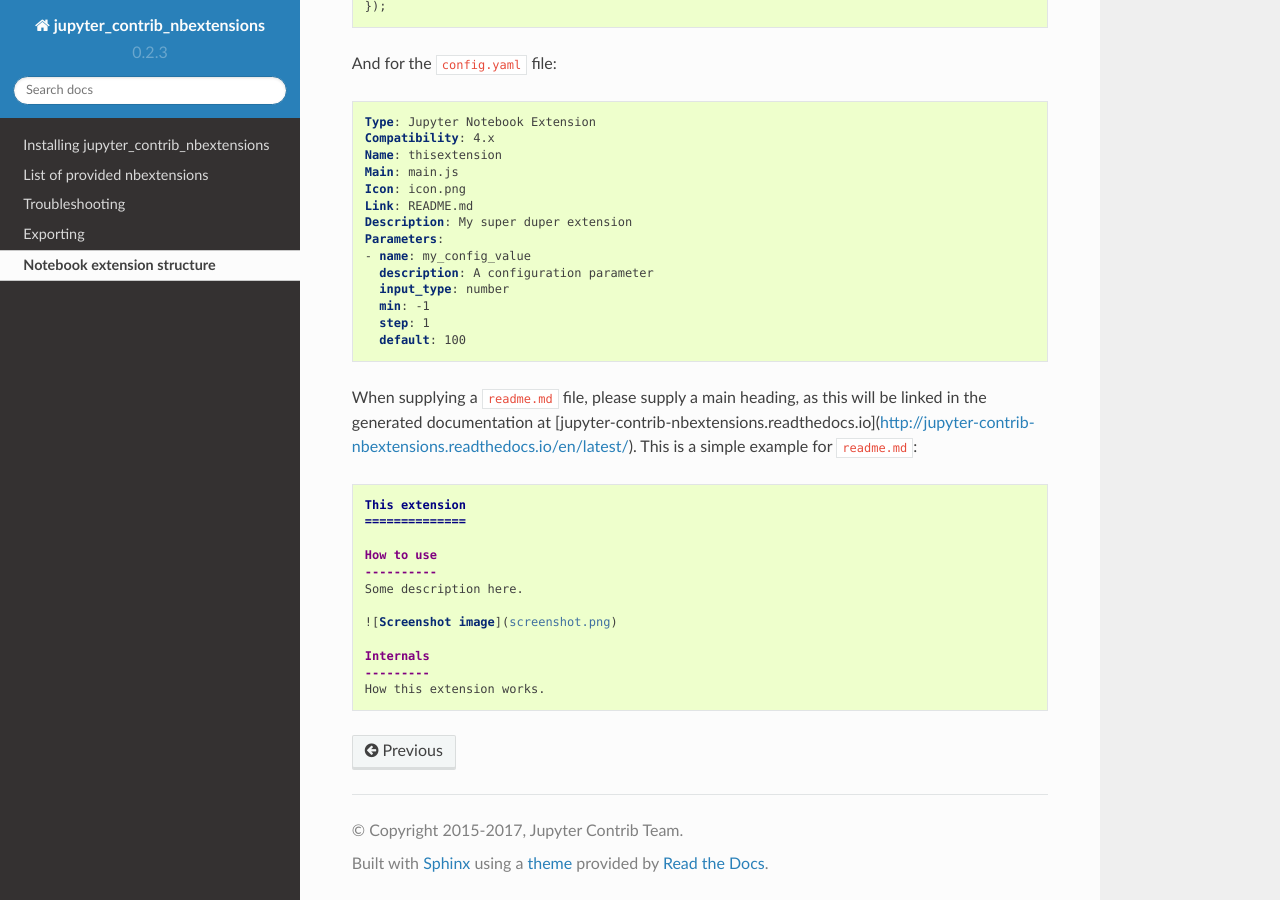
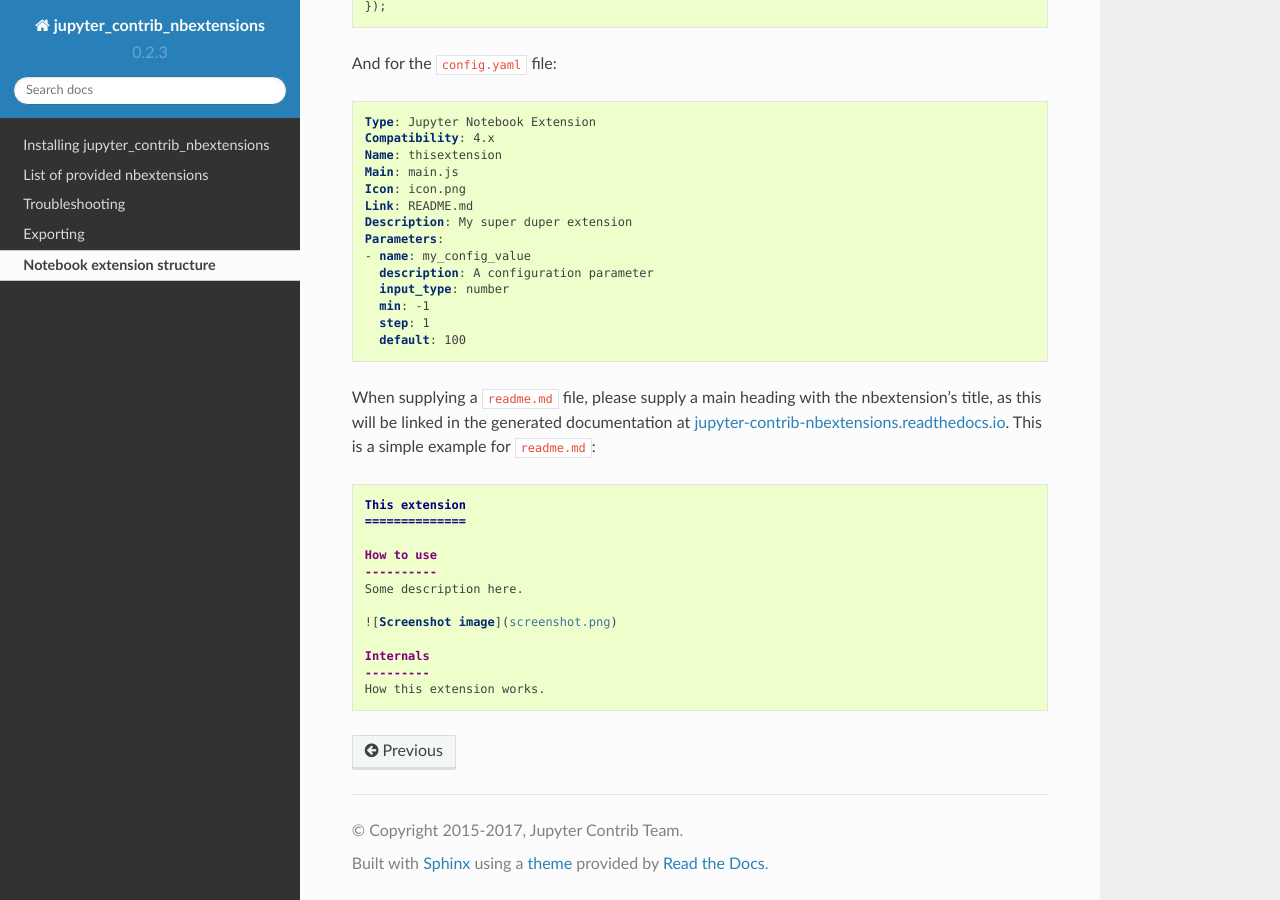
Before and after one commit to ipython-contrib/jupyter_contrib_nbextensions, a Sphinx documentation site: the page built from docs/source/internals.rst, in a window 1280 px wide and 900 px high, scrolled down 1358 px. Built offline with Sphinx 7.4.7 and the Read the Docs theme 2.0.0, drawn with Linux system fonts in a browser that asks for light colours.

Commit message:
[docs] fix markdown link in docs/source/internals.rst

```diff
--- a/docs/source/internals.rst
+++ b/docs/source/internals.rst
@@ -89,9 +89,9 @@ And for the `config.yaml` file:
       step: 1
       default: 100
 
-When supplying a `readme.md` file, please supply a main heading, as this will
-be linked in the generated documentation at
-[jupyter-contrib-nbextensions.readthedocs.io](http://jupyter-contrib-nbextensions.readthedocs.io/en/latest/).
+When supplying a `readme.md` file, please supply a main heading with the
+nbextension's title, as this will be linked in the generated documentation at
+`jupyter-contrib-nbextensions.readthedocs.io <http://jupyter-contrib-nbextensions.readthedocs.io/en/latest>`__.
 This is a simple example for `readme.md`:
 
 .. code-block:: markdown
```
